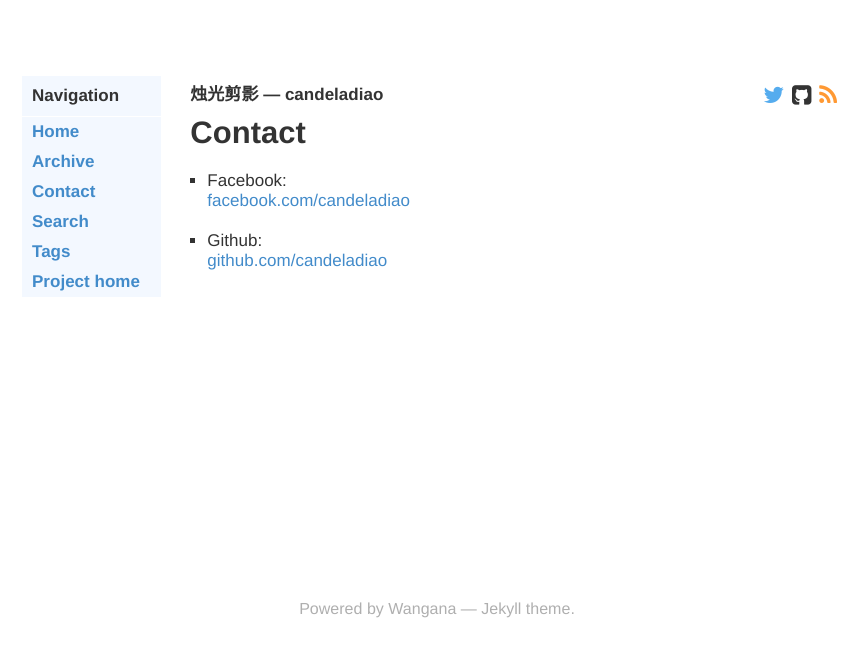
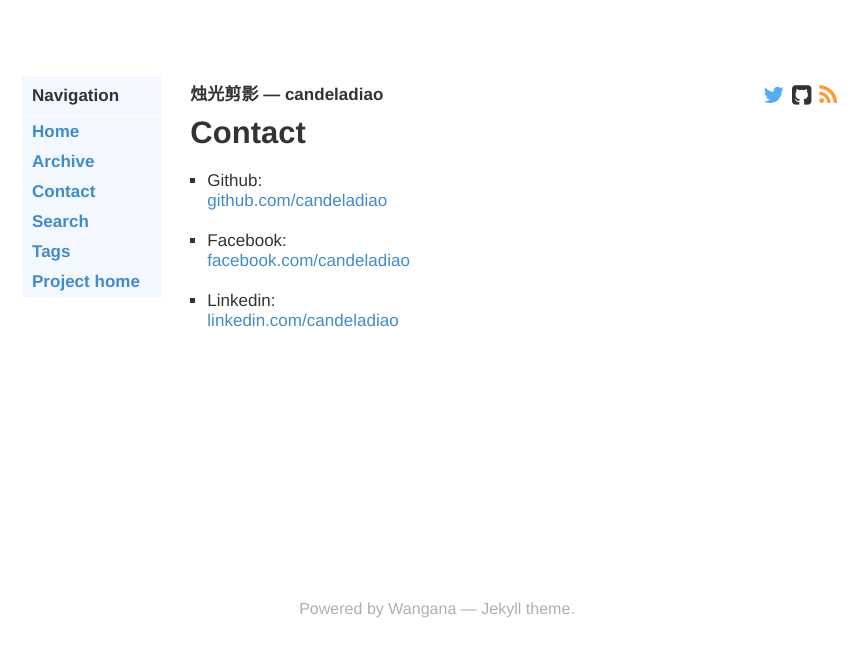
Before and after one commit to candeladiao/candeladiao.github.io, a Jekyll site: the page built from contact.html, in a window 1280 px wide. Shown: the top 657 px of the page, without its empty margins (203-1071 px from the left). Built offline with Jekyll 4.4.1, drawn with Linux system fonts in a browser that asks for light colours; some web fonts are replaced; Markdown is read by kramdown in place of the engine named in the settings.

Commit message:
change contacts

```diff
--- a/_config.yml
+++ b/_config.yml
@@ -15,6 +15,7 @@ owner:
     name: candeladiao
     facebook: 100007171876823
     github: candeladiao
+    linkedin: 424377198
     disqus_shortname: #
 
 ga_id: #
--- a/contact.html
+++ b/contact.html
@@ -9,12 +9,16 @@ title: Contact
     <div class="page-content">
         <ul class="page-list">
             <li>
+              Github:<br />
+              <a href="https://github.com/{{site.owner.github}}" target="_blank">github.com/{{site.owner.name}}</a>
+            </li>
+            <li>
               Facebook:<br />
               <a href="https://www.facebok.com/profile.php?id={{site.owner.facebook}}" target="_blank">facebook.com/{{site.owner.name}}</a>
             </li>
             <li>
-              Github:<br />
-              <a href="https://github.com/{{site.owner.github}}" target="_blank">github.com/{{site.owner.name}}</a>
+              Linkedin:<br />
+              <a href="https://www.linkedin.com/profile/view?id={{site.owner.linkedin}}" target="_blank">linkedin.com/{{site.owner.name}}</a>
             </li>
         </ul>
     </div>
```
Also changed, not shown: assets/images/screenshot/02.png (added).
